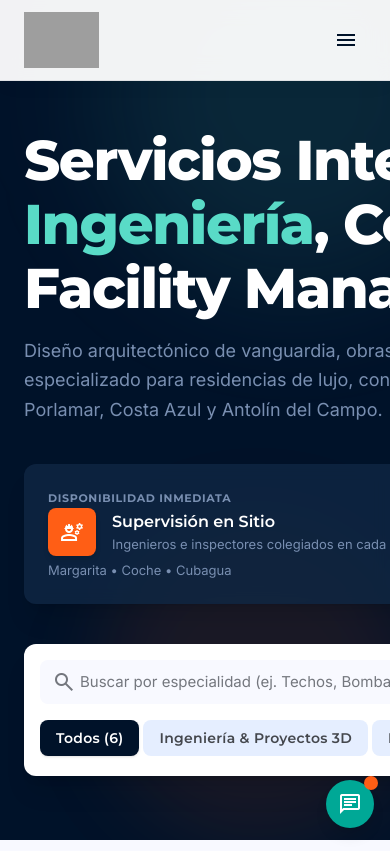
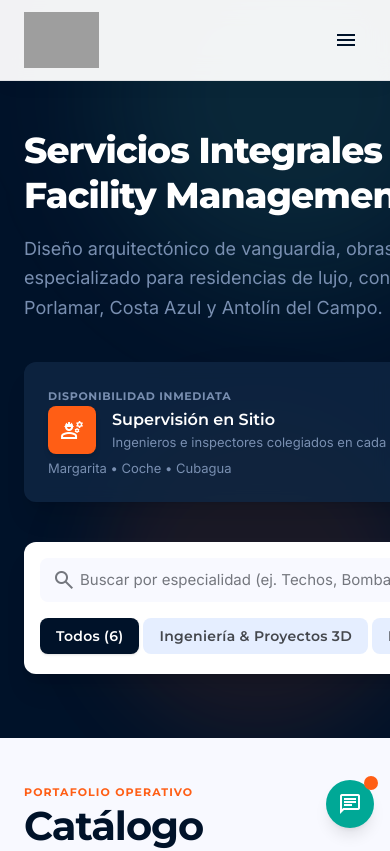
Before and after one commit to copyplotmargarita/DS.SERVICIOS, a React (Vite) app: page /DS.SERVICIOS/servicios in a window 390 px wide. Shown: the top 851 px of the page. Built offline with nearby package versions, Linux system fonts and the light colour scheme; grey boxes are pictures that could not be loaded.

Commit message:
Fix responsive typography for hero titles

```diff
--- a/src/pages/Contacto.jsx
+++ b/src/pages/Contacto.jsx
@@ -39,7 +39,7 @@ export function Contacto() {
 <div className="absolute left-1/3 bottom-0 w-80 h-80 rounded-full bg-tertiary-fixed/10 blur-2xl pointer-events-none"></div>
 <div className="relative max-w-6xl mx-auto flex flex-col md:flex-row items-center justify-between gap-space-xl">
 <div className="w-full md:w-7/12 space-y-space-sm text-left">
-<h1 className="font-headline-lg text-headline-lg text-on-primary tracking-tight">
+<h1 className="font-headline-lg text-headline-lg-mobile md:text-headline-lg text-on-primary tracking-tight leading-tight">
           Atención Técnica Inmediata y Canales Directos en Isla de Margarita
         </h1>
 <p className="font-body-lg text-body-lg text-on-primary-container leading-relaxed">
--- a/src/pages/Servicios.jsx
+++ b/src/pages/Servicios.jsx
@@ -10,7 +10,7 @@ export function Servicios() {
 
 <div className="grid grid-cols-1 lg:grid-cols-12 gap-space-xl items-stretch">
 <div className="lg:col-span-8 space-y-space-md flex flex-col justify-center">
-<h1 className="font-display text-display text-on-primary tracking-tight">
+<h1 className="font-display text-display-mobile md:text-display text-on-primary tracking-tight leading-tight">
             Servicios Integrales de <span className="text-tertiary-fixed-dim">Ingeniería</span>, Construcción y Facility Management
           </h1>
 <p className="font-body-lg text-body-lg text-on-primary-container max-w-3xl leading-relaxed">
```
